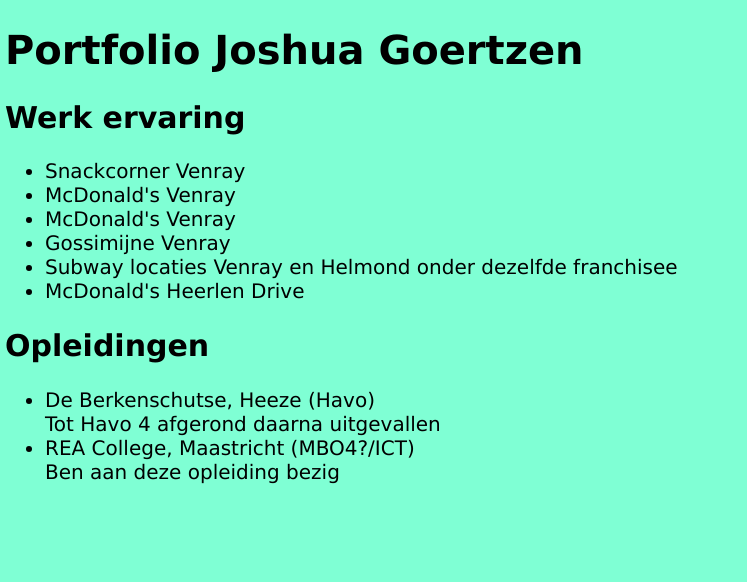
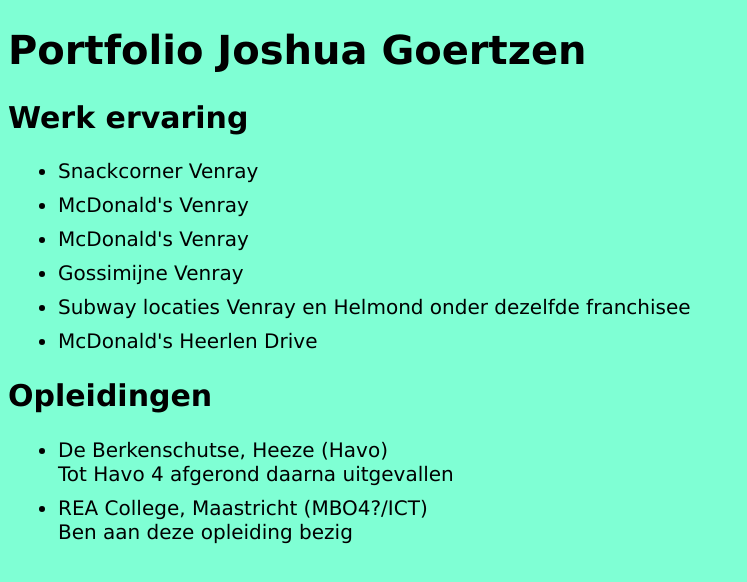
Before and after one commit to ItzJoshua2/itzjoshua2.github.io, a plain HTML site: page index.html in a window 1280 px wide. Shown: the whole page, without its empty margins (0-747 px from the left). Drawn offline with Linux system fonts and the light colour scheme.

Commit message:
version 1.0.4

```diff
--- a/css/stylesheet.css
+++ b/css/stylesheet.css
@@ -3,5 +3,7 @@ body {
     background-color: Aquamarine;
     font-size: 20px;
     font-family: Verdana, sans-serif;
-    margin: 5px;
 }
+li {
+    margin: 10px;
+}
--- a/js/script.js
+++ b/js/script.js
@@ -0,0 +1,3 @@
+const d = new Date();
+
+console.log('Welkom op mijn pagina! Vandaag is het ${ d.getDate() }-${d.getMonth() + 1}-${ d.getFullYear() }.');
```
